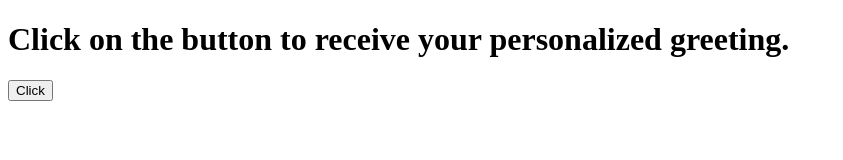
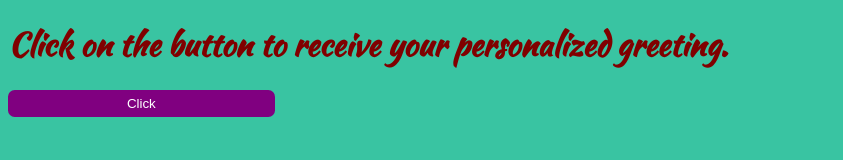
Before and after one commit to Moryf1990/Saying-Hello, a website: page index.html in a window 1280 px wide. Shown: the whole page, without its empty margins (0-843 px from the left). Drawn offline with nearby package versions, Linux system fonts and the light colour scheme.

Commit message:
Adding Styling

```diff
--- a/index.html
+++ b/index.html
@@ -3,6 +3,7 @@
 <head>
 	<title>Saying Hello</title>
 	<link rel="stylesheet" type="text/css" href="/styles/main.sass.css">
+	<link href='https://fonts.googleapis.com/css?family=Kaushan+Script' rel='stylesheet' type='text/css'>
 </head>
 <body>
 
--- a/styles/main.sass.css
+++ b/styles/main.sass.css
@@ -0,0 +1,11 @@
+body {
+  font-family: 'Kaushan Script', cursive;
+  background: #39C4A2;
+  color: maroon; }
+  body button {
+    background: purple;
+    height: 2em;
+    border: none;
+    -webkit-border-radius: 0.5em;
+    color: #fff;
+    width: 20em; }
--- a/styles/main.scss
+++ b/styles/main.scss
@@ -0,0 +1,14 @@
+body {
+	font-family: 'Kaushan Script', cursive;
+	background: #39C4A2;
+	color: maroon;
+
+	button {
+		background: purple;
+		height: 2em;
+		border: none;
+		-webkit-border-radius: 0.5em;
+		color: #fff;
+		width: 20em;
+	}
+}
```
